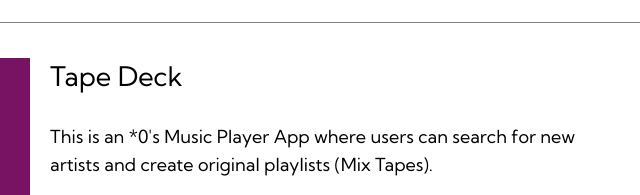
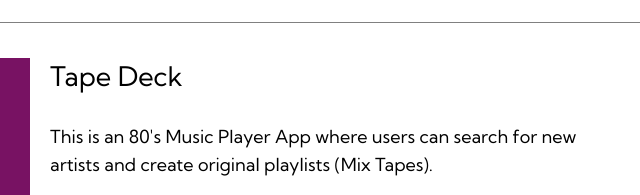
Before and after one commit to JenniferSchroeder/Portfolio-Site-Jennifer-Schroeder, a plain HTML site: page index.html in a window 1280 px wide. Shown: the part 2316-2511 px from the top of the page, 560-1200 px from the left. Drawn offline with nearby package versions, Linux system fonts and the light colour scheme.

Commit message:
Fixed error in text

```diff
--- a/index.html
+++ b/index.html
@@ -207,7 +207,7 @@
                   <!-- open second column (used for text) -->
                   <h3>Tape Deck</h3>
                   <p>
-                    This is an *0's Music Player App where users can search for new artists and create original playlists (Mix Tapes).
+                    This is an 80's Music Player App where users can search for new artists and create original playlists (Mix Tapes).
                   </p>
                   <p>
                     Skills used: Competator Research, Branding, Style Guides, User Flows, Wireframing, Prototyping
```
